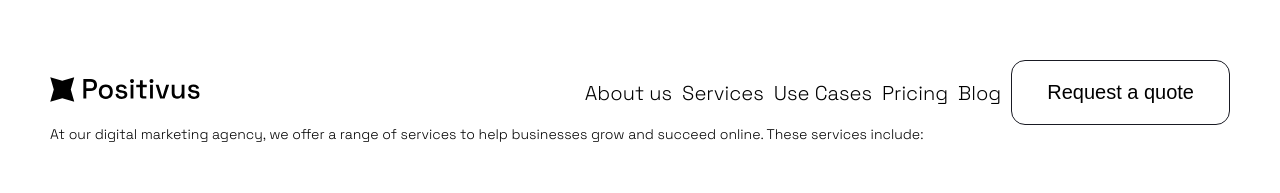
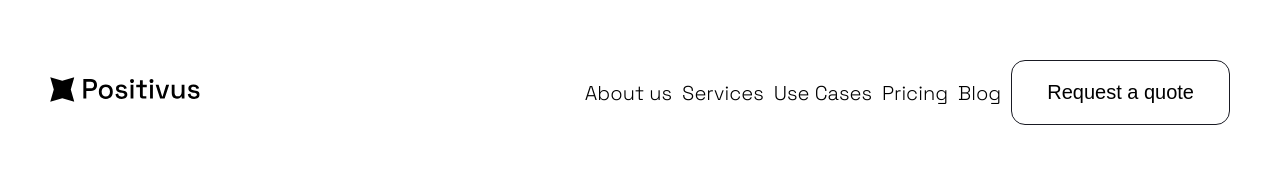
Before and after one commit to Vbmavani/positivus-home-page, a React (Vite) app: page / in a window 1280 px wide. Shown: the top 193 px of the page. Built offline with nearby package versions, Linux system fonts and the light colour scheme; grey boxes are pictures that could not be loaded.

Commit message:
removed unnecessary code

```diff
--- a/src/pages/Home/index.tsx
+++ b/src/pages/Home/index.tsx
@@ -121,9 +121,6 @@ export const HomePage = () => {
   return (
     <div className="container home-page">
       <Header />
-
-<p className="s">            At our digital marketing agency, we offer a range of services to
-help businesses grow and succeed online. These services include:</p>
 
       <section className="section hero-section">
         <div className="hero-content">
```
